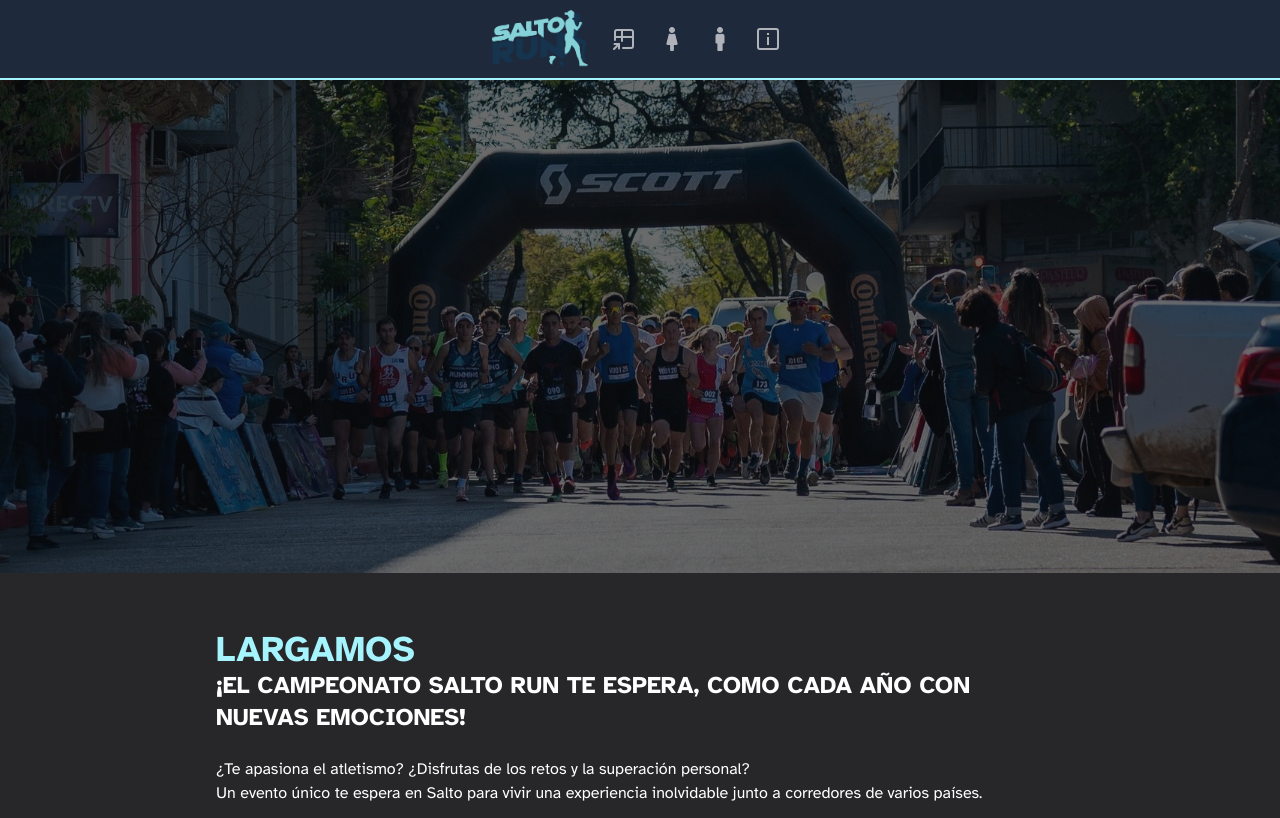
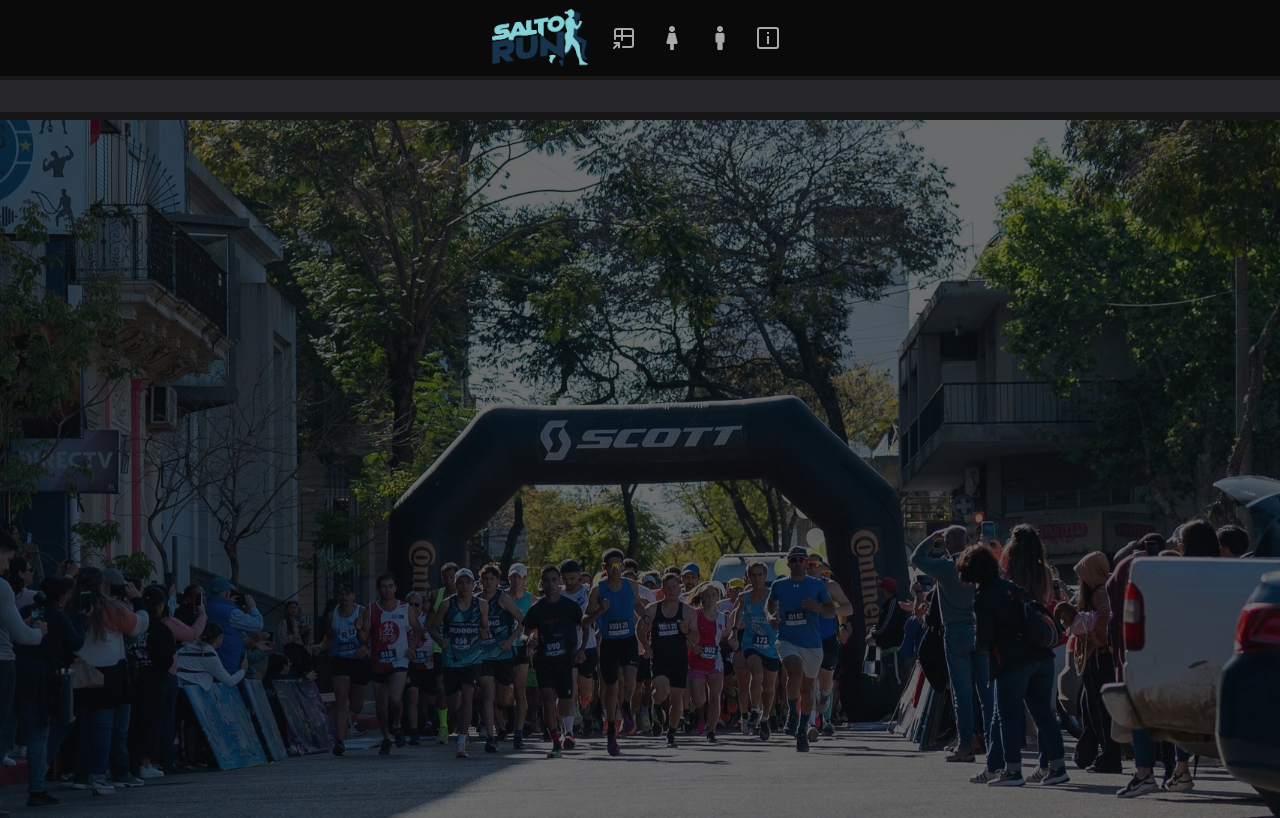
Before and after one commit to riberojuanca/saltorun, a Next.js app: page / in a window 1280 px wide. Shown: the top 818 px of the page. Built offline with nearby package versions, Linux system fonts and the light colour scheme.

Commit message:
Updated landscape view and menu border bottom color

```diff
--- a/src/app/page.jsx
+++ b/src/app/page.jsx
@@ -7,11 +7,11 @@
 
 export default function Home() {
   return (
-    <main className="w-full ms-auto me-auto">
+    <main className="  w-full ms-auto me-auto">
       {/* <h1 className="ms-auto me-auto  text-center p-6  font-semibold w-full h-full text-4xl z-40  md:max-w-full xl:text-5xl md:sticky bg-slate-900  top-20">
         SALTO RUN 2024
       </h1> */}
-      <div className="relative w-full h-full top-0 md:-top-64 xl:-top-80">
+      <div className="relative w-full h-full top-0 landscape:-top-16 md:-top-64 xl:-top-80">
         <Image
           className="w-full md:z-30  md:mt-44 xl:pt-2"
           src={"/portadasaltorundesktop.jpg"}
--- a/src/components/Menu.jsx
+++ b/src/components/Menu.jsx
@@ -16,7 +16,7 @@
 function Menu() {
   return (
     <div>
-      <nav className=" fixed top-0 z-50 w-full bg-slate-800 text-white flex items-center justify-center gap-4 h-20 px-6 border-b-2 border-cyan-200">
+      <nav className=" fixed top-0 z-50 w-full bg-neutral-950 text-white flex items-center justify-center gap-4 h-20 px-6 border-b-4 border-neutral-900">
         <div className="">
           <Link href="/">
             <Image
```
